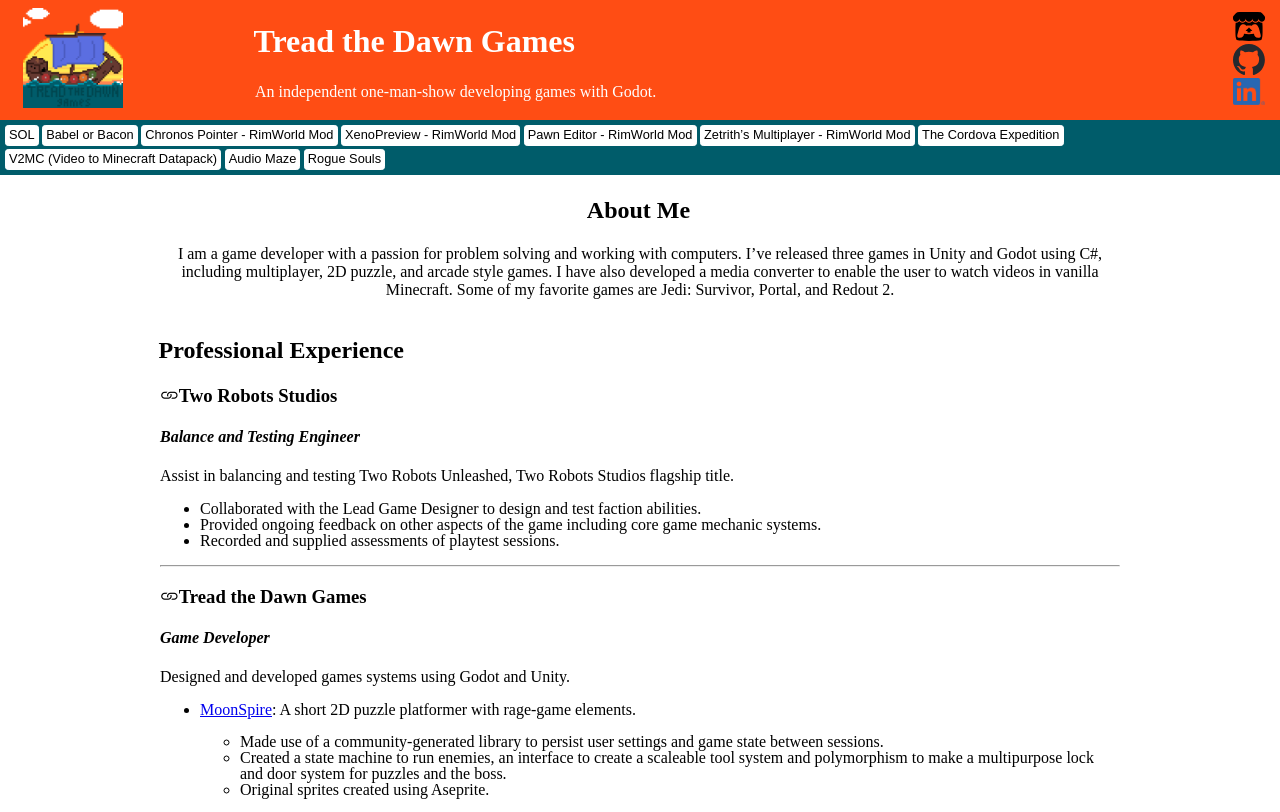
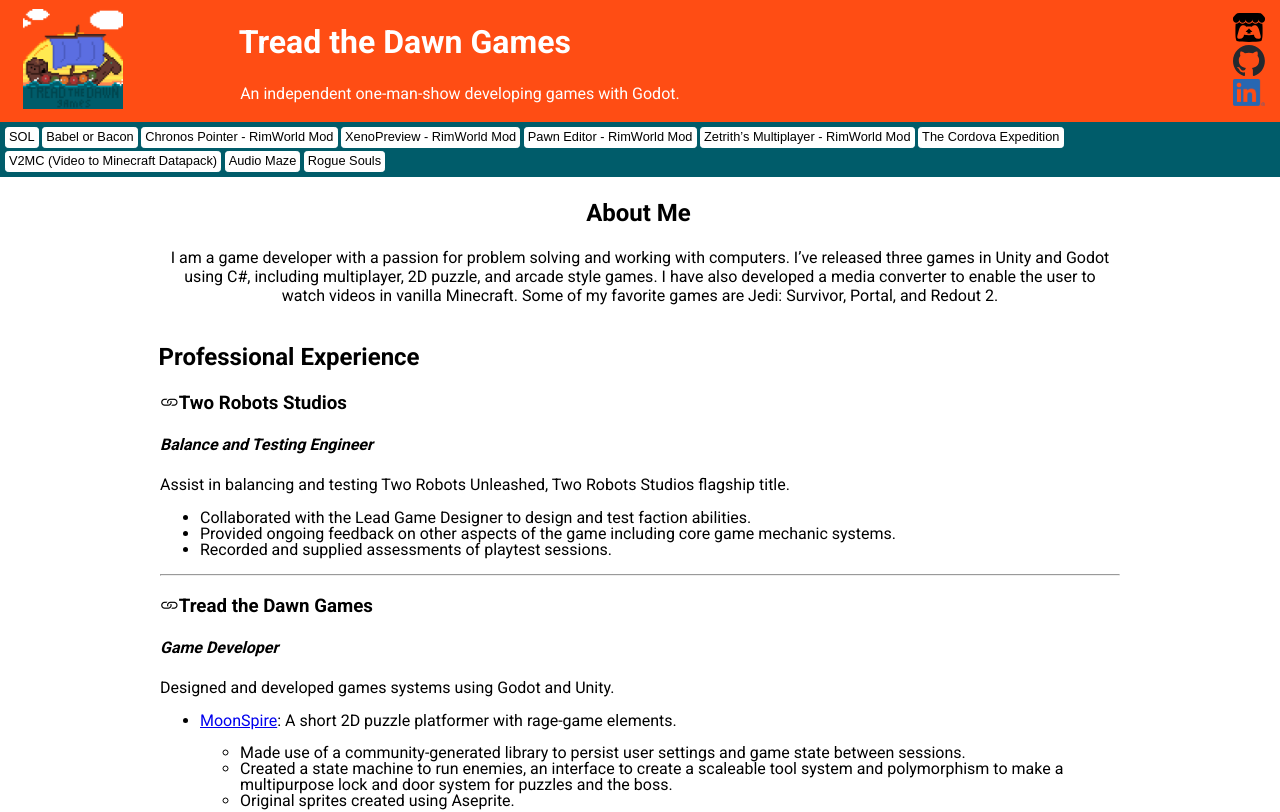
Before and after one commit to TreadTheDawnGames/TTDGWebsite, an Angular app: page / in a window 1280 px wide. Shown: the top 812 px of the page. Built offline with nearby package versions, Linux system fonts and the light colour scheme.

Commit message:
Update font

```diff
--- a/src/styles.css
+++ b/src/styles.css
@@ -1,5 +1,7 @@
 /* You can add global styles to this file, and also import other style files */
   @import url("https://cdn.jsdelivr.net/npm/bootstrap-icons@1.13.1/font/bootstrap-icons.min.css");
+  @import url('https://fonts.googleapis.com/css2?family=Roboto:wght@400;700&display=swap');
+
   /* @font-face {
         font-family: "Pixel";
         src: url(./TreadTheDawnPixL.ttf);
@@ -156,6 +158,7 @@
   }
 
   body{
+    font-family: 'Roboto', sans-serif;
     margin: 0;
     padding: 0;
   }
```
Also changed, not shown: src/main.ts (+6 -1 lines).
